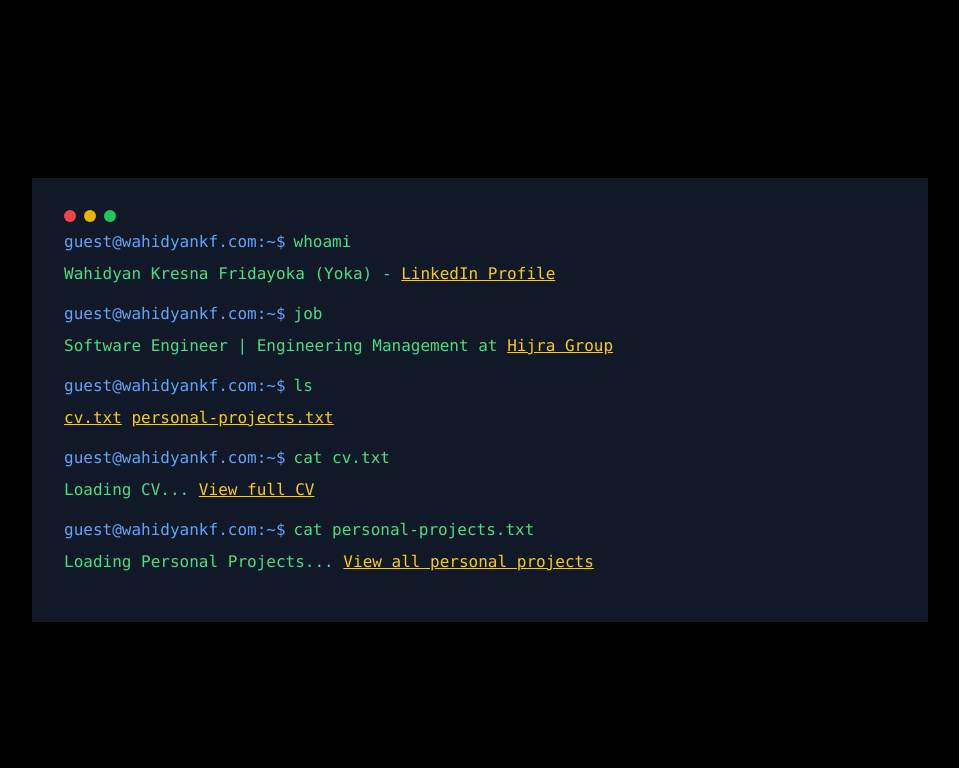
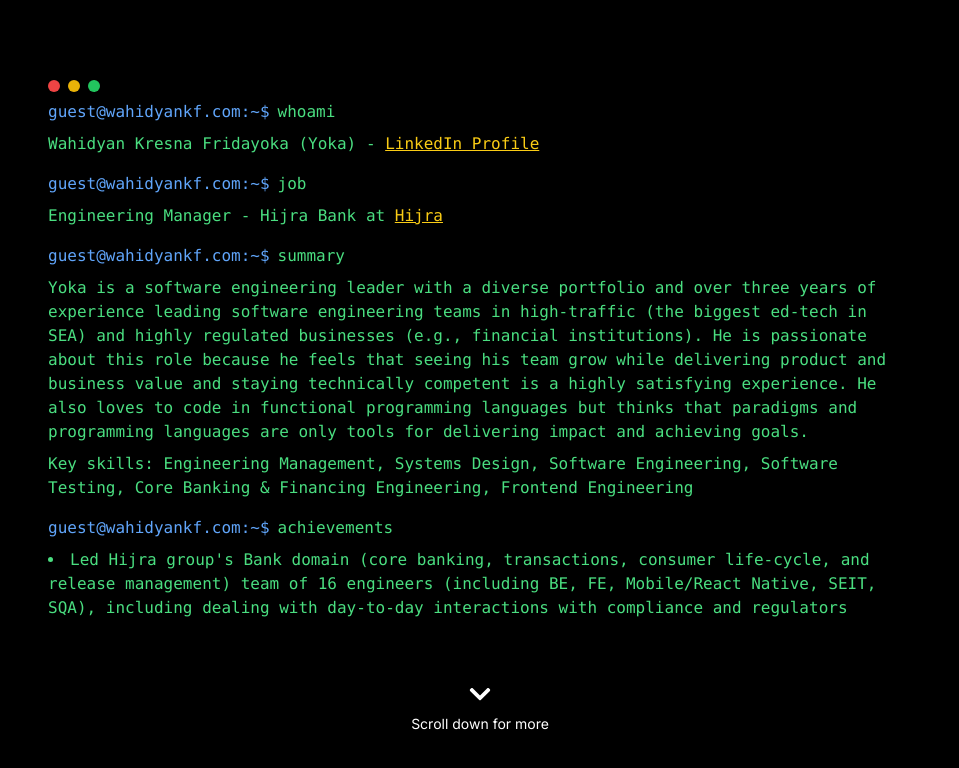
Before and after one commit to wahidyankf/wahidyankf-web, a Next.js app: page / in a window 1280 px wide. Shown: the top 768 px of the page, without its empty margins (160-1119 px from the left). Built offline with nearby package versions, Linux system fonts and the light colour scheme.

Commit message:
code refactor

```diff
--- a/package.json
+++ b/package.json
@@ -15,6 +15,7 @@
     "next": "14.2.13",
     "react": "^18",
     "react-dom": "^18",
+    "react-icons": "^5.3.0",
     "tailwind-merge": "^2.5.2",
     "tailwindcss-animate": "^1.0.7"
   },
--- a/src/app/page.tsx
+++ b/src/app/page.tsx
@@ -1,6 +1,8 @@
 import { Metadata } from "next";
 import Terminal from "@/components/terminal";
 import Link from "next/link";
+import { cvData } from "./data";
+import { FaChevronDown } from "react-icons/fa"; // Make sure to install react-icons
 
 export const metadata: Metadata = {
   title: "Wahidyan Kresna Fridayoka (Yoka) - Software Engineer",
@@ -28,6 +30,10 @@
 );
 
 export default function Home() {
+  const aboutMe = cvData.find((entry) => entry.type === "about");
+  const latestJob = cvData.find((entry) => entry.type === "work");
+  const skills = aboutMe?.skills?.join(", ");
+
   const commands = [
     {
       command: "whoami",
@@ -47,14 +53,33 @@
       command: "job",
       output: (
         <span>
-          Software Engineer | Engineering Management at{" "}
+          {latestJob?.title} at{" "}
           <StyledLink
             href="https://www.linkedin.com/company/hijrabyalamigroup/mycompany/"
             external
           >
-            Hijra Group
+            {latestJob?.organization}
           </StyledLink>
         </span>
+      ),
+    },
+    {
+      command: "summary",
+      output: (
+        <div>
+          <p>{aboutMe?.details[0]}</p>
+          <p className="mt-2">Key skills: {skills}</p>
+        </div>
+      ),
+    },
+    {
+      command: "achievements",
+      output: (
+        <ul className="list-disc list-inside">
+          {latestJob?.details.slice(0, 3).map((detail, index) => (
+            <li key={index}>{detail}</li>
+          ))}
+        </ul>
       ),
     },
     {
@@ -90,9 +115,15 @@
   ];
 
   return (
-    <main className="min-h-screen bg-black p-4 sm:p-8 md:p-12 lg:p-16 flex items-center justify-center">
-      <div className="w-full max-w-4xl">
-        <Terminal initialCommands={commands} />
+    <main className="min-h-screen bg-black p-4 sm:p-8 md:p-12 lg:p-16 flex flex-col">
+      <div className="w-full max-w-4xl mx-auto flex-grow flex flex-col">
+        <div className="flex-grow">
+          <Terminal initialCommands={commands} />
+        </div>
+        <div className="text-white animate-bounce flex flex-col items-center mt-4 md:mt-6 lg:mt-8">
+          <FaChevronDown size={24} />
+          <p className="text-sm mt-2 text-center">Scroll down for more</p>
+        </div>
       </div>
     </main>
   );
--- a/src/components/terminal.tsx
+++ b/src/components/terminal.tsx
@@ -23,13 +23,13 @@
   };
 
   return (
-    <div className="bg-gray-900 text-green-400 p-4 sm:p-6 md:p-8 rounded-lg shadow-lg font-mono text-xs sm:text-sm md:text-base overflow-hidden">
+    <div className="bg-black text-green-400 p-4 rounded-lg shadow-lg font-mono text-sm flex flex-col h-[calc(100vh-8rem)] sm:h-[calc(100vh-10rem)] md:h-[calc(100vh-12rem)] lg:h-[calc(100vh-14rem)]">
       <div className="mb-2 flex space-x-2">
         <div className="w-2 h-2 sm:w-3 sm:h-3 rounded-full bg-red-500"></div>
         <div className="w-2 h-2 sm:w-3 sm:h-3 rounded-full bg-yellow-500"></div>
         <div className="w-2 h-2 sm:w-3 sm:h-3 rounded-full bg-green-500"></div>
       </div>
-      <div className="overflow-y-auto max-h-[60vh] sm:max-h-[70vh] md:max-h-[80vh]">
+      <div className="overflow-y-auto flex-grow">
         {initialCommands.map((cmd, index) => (
           <div key={index} className="mb-2 sm:mb-3 md:mb-4">
             <div className="flex items-center flex-wrap">
```
Also changed, not shown: 1 other file (tests, documents, lock files or other folders).
